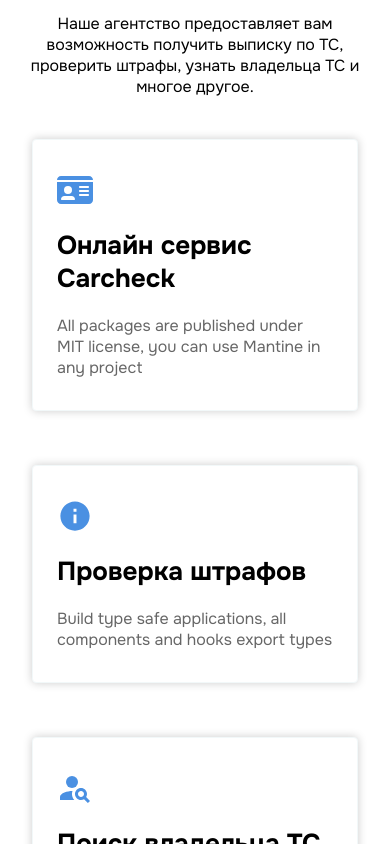
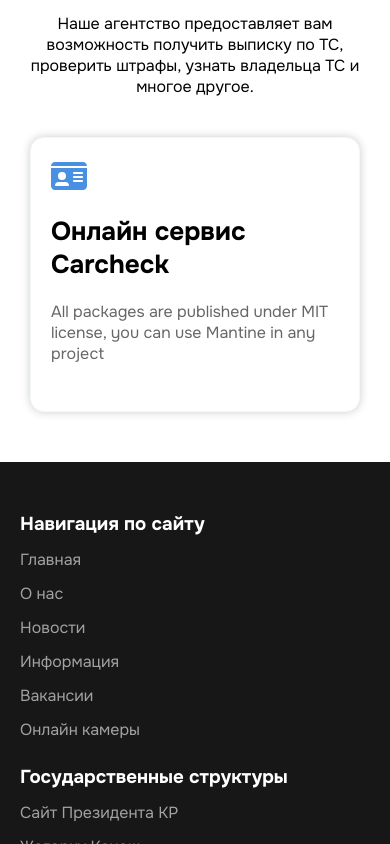
Before and after one commit to Tilekdevs/unaa-prototype-project, a React (Create React App) app: page / in a window 390 px wide. Shown: the part 1160-2004 px from the top of the page. Built offline with nearby package versions, Linux system fonts and the light colour scheme; no server answers.

Commit message:
upd:homefeatures

```diff
--- a/src/components/HomeFeatures/HomeFeatures.jsx
+++ b/src/components/HomeFeatures/HomeFeatures.jsx
@@ -1,6 +1,7 @@
-import React from "react";
-import { motion } from "framer-motion";
-import { useInView } from "react-intersection-observer";
+import React, { useState, useEffect } from "react";
+import { Swiper, SwiperSlide } from "swiper/react";
+import { Autoplay } from "swiper/modules";
+import "swiper/swiper-bundle.css";
 import { FaIdCard } from "react-icons/fa6";
 import { IoMdInformationCircle } from "react-icons/io";
 import { MdPersonSearch } from "react-icons/md";
@@ -47,19 +48,29 @@
 ];
 
 const HomeFeatures = () => {
-  const [ref, inView] = useInView({
-    triggerOnce: true,
-    rootMargin: "-160px",
-  });
+  const [slidesPerView, setSlidesPerView] = useState(3);
+
+  useEffect(() => {
+    const handleResize = () => {
+      if (window.innerWidth < 768) {
+        setSlidesPerView(1);
+      } else if (window.innerWidth < 1024) {
+        setSlidesPerView(2);
+      } else {
+        setSlidesPerView(3);
+      }
+    };
+
+    window.addEventListener("resize", handleResize);
+    handleResize();
+
+    return () => {
+      window.removeEventListener("resize", handleResize);
+    };
+  }, []);
 
   return (
-    <motion.div
-      className="wrapper"
-      initial={{ opacity: 0, y: 50 }}
-      animate={inView ? { opacity: 1, y: 0 } : {}}
-      transition={{ duration: 0.5 }}
-      ref={ref}
-    >
+    <div className="wrapper">
       <div className="wrapper__container">
         <div className="wrapper__left">
           <h1 className="head">Наши услуги</h1>
@@ -69,17 +80,29 @@
           </p>
         </div>
         <div className="wrapper__right">
+          <Swiper
+            className="swiper"
+            spaceBetween={20}
+            slidesPerView={slidesPerView}
+            loop={true}
+            modules={[Autoplay]}
+            autoplay={{ delay: 3000, disableOnInteraction: false }}
+            centeredSlides={true}
+          >
             {features.map((feature, index) => (
-            <div className="feature" key={index}>
+              <SwiperSlide key={index}>
+                <div className="feature">
                   <div className="feature__icon">{feature.icon}</div>
                   <h3 className="feature__title">{feature.title}</h3>
                   <p className="feature__description">{feature.description}</p>
                   <div className="feature__dimmer"></div>
                 </div>
+              </SwiperSlide>
             ))}
+          </Swiper>
         </div>
       </div>
-    </motion.div>
+    </div>
   );
 };
 
--- a/src/components/HomeFeatures/homeFeatures.scss
+++ b/src/components/HomeFeatures/homeFeatures.scss
@@ -32,9 +32,9 @@
   .feature {
     display: block;
     position: relative;
-    max-width: 350px;
+    max-width: 550px;
     background-color: #ffffff;
-    border-radius: 4px;
+    border-radius: 14px;
     padding: 32px 24px;
     margin: 12px;
     text-decoration: none;
@@ -43,7 +43,7 @@
     transition: border 0.3s ease, box-shadow 0.3s ease;
     box-shadow: 0 0 10px rgba(0, 0, 0, 0.2);
     z-index: 50;
-    height: auto;
+    height: 275px;
     &__icon {
       font-size: 36px;
       color: #4a90e2;
@@ -74,61 +74,9 @@
       }
     }
   }
-}
-
-// @media screen and (max-width: 940px) {
-//   .wrapper__container {
-//     flex-direction: column;
-//     margin: 0 auto;
-//   }
-
-//   .wrapper__left,
-//   .wrapper__right {
-//     align-items: center;
-//     width: 100%;
-//   }
-
-//   .head,
-//   .text {
-//     text-align: center;
-//   }
-
-//   .feature {
-//     max-width: 320px;
-//     height: 202px;
-
-//     &__go-corner {
-//       border-width: 40px;
-//     }
-//   }
-// }
-
-// @media screen and (max-width: 410px) {
-//   .feature {
-//     height: 230px;
-//     width: 250px;
-
-//     &__go-corner {
-//       border-width: 46px;
-//     }
-//   }
-// }
-
-// @media screen and (max-width: 350px) {
-//   .feature {
-//     height: 250px;
-//     width: 230px;
-
-//     &__go-corner {
-//       border-width: 52px;
-//     }
-//   }
-// }
 
   @media screen and (max-width: 768px) {
-  .wrapper {
     padding: 40px;
-  }
 
     .wrapper__container {
       padding-top: 20px;
@@ -151,9 +99,7 @@
   }
 
   @media screen and (max-width: 576px) {
-  .wrapper {
     padding: 20px;
-  }
 
     .wrapper__container {
       padding-top: 10px;
@@ -174,3 +120,4 @@
       padding: 20px;
     }
   }
+}
--- a/src/components/HomeVideo/HomeVideo.jsx
+++ b/src/components/HomeVideo/HomeVideo.jsx
@@ -1,5 +1,5 @@
 import React from "react";
-import "../../pages/Home/home.scss";
+import '../../pages/Home/home.scss'
 import videobg from "../../assets/video/bg.mp4";
 import { useTranslation } from "react-i18next";
 import HomeSearch from "../HomeSearch/HomeSearch";
--- a/src/components/RegisterForm/RegisterForm.jsx
+++ b/src/components/RegisterForm/RegisterForm.jsx
@@ -30,10 +30,9 @@
         <LoginForm onClose={onClose} />
       ) : (
         <div className={`overlay ${isVisible ? "show" : ""}`}>
-          <div className={`register ${isVisible ? "show" : ""}`}>
-            <button className="register__close"  onClick={handleCloseForm}>
-              <AiOutlineClose
-              />
+          <form className={`register ${isVisible ? "show" : ""}`}>
+            <button className="register__close" onClick={handleCloseForm}>
+              <AiOutlineClose />
             </button>
             <p className="register__title">Регистрация</p>
             <p className="register__subtitle">
@@ -71,7 +70,7 @@
                   />
                 </div>
                 <div className="register__form">
-                  <p className="register__form-title">Пароль...</p>
+                  <p className="register__form-title">Пароль</p>
                   <input
                     required
                     type="password"
@@ -80,6 +79,7 @@
                   />
                 </div>
               </div>
+              <div className="register__bottom">
                 <button className="register__btn">Зарегистрироваться</button>
                 <button className="register__google">
                   Продолжить с
@@ -90,6 +90,7 @@
                 </p>
               </div>
             </div>
+          </form>
         </div>
       )}
     </>
--- a/src/layout/Footer/footer.scss
+++ b/src/layout/Footer/footer.scss
@@ -5,7 +5,9 @@
   padding: 50px 0 30px;
   &__container {
     display: flex;
-    justify-content: space-around;
+    justify-content: space-between;
+    gap: 20px;
+    padding: 0 20px;
     width: 100%;
     height: 350px;
   }
@@ -68,11 +70,12 @@
     flex-direction: column;
     height: auto;
     width: 100%;
-    align-items: center;
+    padding: 0 20px;
     gap: 25px;
   }
   .footer__links{
     width: 350px;
+    align-items: baseline;
     a{
       text-align: center;
     }
--- a/src/pages/Home/home.scss
+++ b/src/pages/Home/home.scss
@@ -154,7 +154,7 @@
   }
 }
 
-@media screen and (max-width: 768px) {
+@media screen and (min-width:555px) and (max-width: 788px) {
   .home__news-container {
     justify-content: center;
     margin: 0;
@@ -165,6 +165,13 @@
   .home__content-subtitle {
     font-size: 18px;
     width: 375px;
+  }
+  .home__news-card{
+    width: 545px;
+  }
+  .home__news-img{
+    width: 515px;
+    height: 285px;
   }
   .home__bottom {
     width: 600px;
--- a/src/pages/Information/Information.scss
+++ b/src/pages/Information/Information.scss
@@ -5,7 +5,7 @@
 		margin: 0 auto;
 		display: flex;
 		justify-content: center;
-		gap: 50px;
+		padding: 20px 20px;
 		flex-direction: column;
 	}
 	&__title{
--- a/src/pages/Services/RequestForInspection/RequestInspection.jsx
+++ b/src/pages/Services/RequestForInspection/RequestInspection.jsx
@@ -1,5 +1,4 @@
-import React, { useState } from "react";
-import { ThemeProvider, createTheme } from "@mui/material/styles";
+import React from "react";
 import "./RequestInspection.scss";
 import InspectionForm from '../../../components/InspectionForm/InspectionForm'
 
--- a/src/pages/Services/RequestForInspection/RequestInspection.scss
+++ b/src/pages/Services/RequestForInspection/RequestInspection.scss
@@ -115,6 +115,7 @@
   .inspection__container {
     flex-direction: column;
     align-items: center;
+    margin: 25px 0;
   }
   .inspection__top {
     height: 400px;
@@ -131,6 +132,7 @@
   .inspection__top-content {
     width: 90%;
     max-width: 400px;
+    margin-top: 25px;
   }
   .inspection__form {
     width: 90%;
@@ -141,6 +143,7 @@
     width: 90%;
     max-width: 400px;
     padding: 30px 20px;
+    text-align: center;
   }
   .inspection__faq-map {
     width: 100%;
```
Also changed, not shown: src/components/BurgerMenu/BurgerMenu.jsx (+63 -60 lines), src/components/RegisterForm/registerForm.scss (+21 -24 lines), src/components/BurgerMenu/burgerMenu.scss (line endings or trailing spaces). Lines whose indentation alone changed are shown as unchanged.
